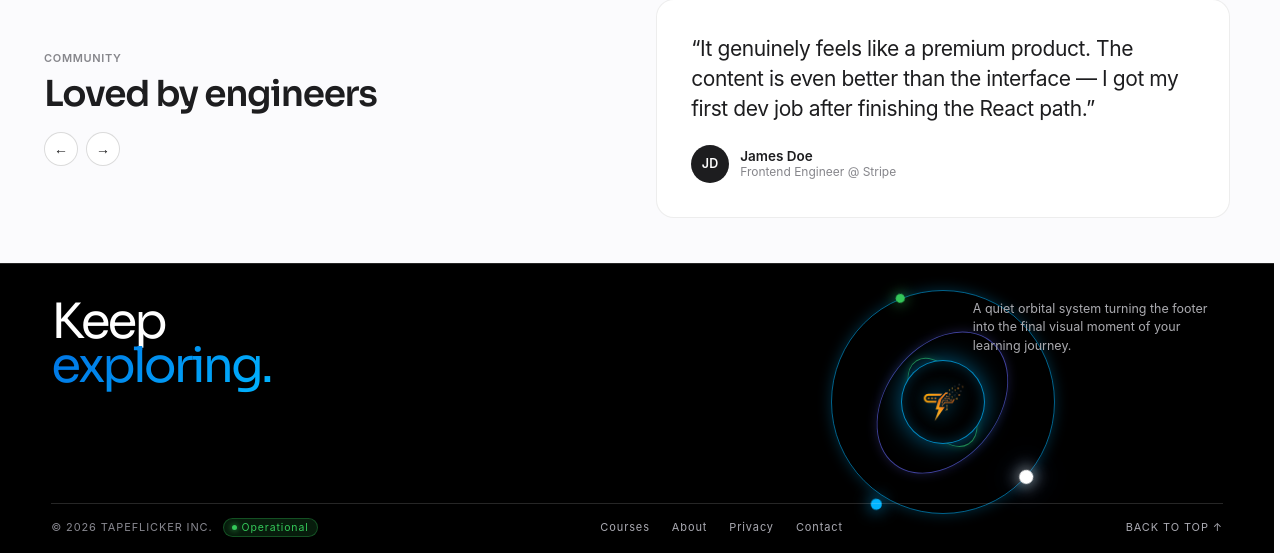
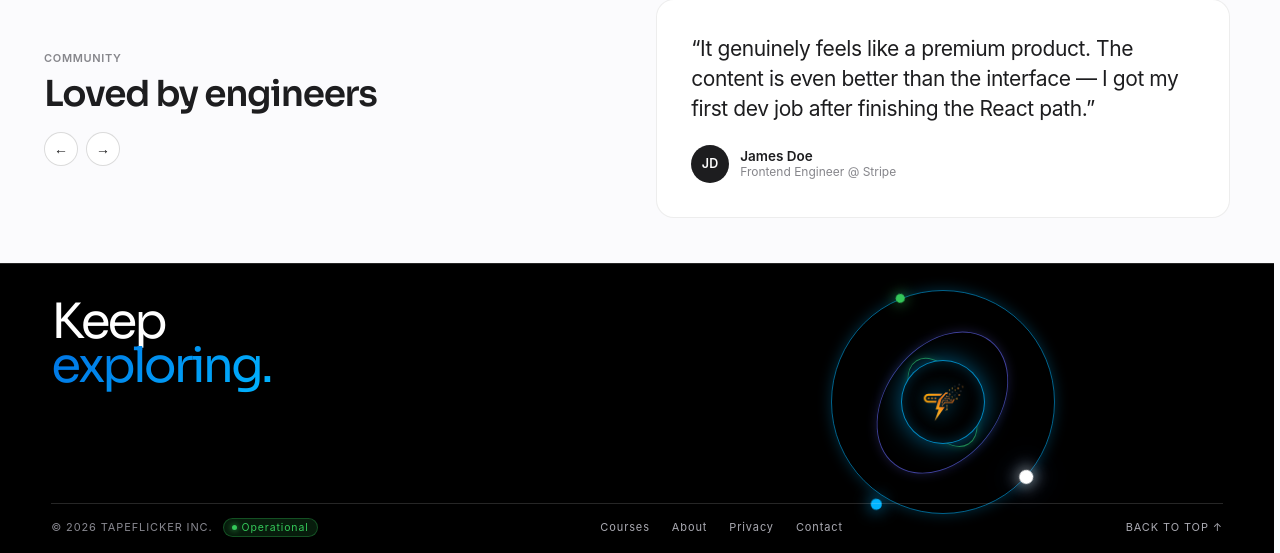
Before and after one commit to yashbhosale2403/Tapeflicker, a Django app: page / in a window 1280 px wide. Shown: the part 2968-3521 px from the top of the page. Run offline with Django 5.2, Linux system fonts and the light colour scheme; data that the repository does not hold is empty.

Commit message:
Remove description text from footer

```diff
--- a/templates/includes/footer.html
+++ b/templates/includes/footer.html
@@ -339,9 +339,6 @@
     <h2 class="tf-footer-heading">
       Keep<br><span>exploring.</span>
     </h2>
-    <div class="tf-footer-copy">
-      A quiet orbital system turning the footer into the final visual moment of your learning journey.
-    </div>
   </div>
 
   <div class="tf-orbit-system" id="tf-orbit-system">
```
